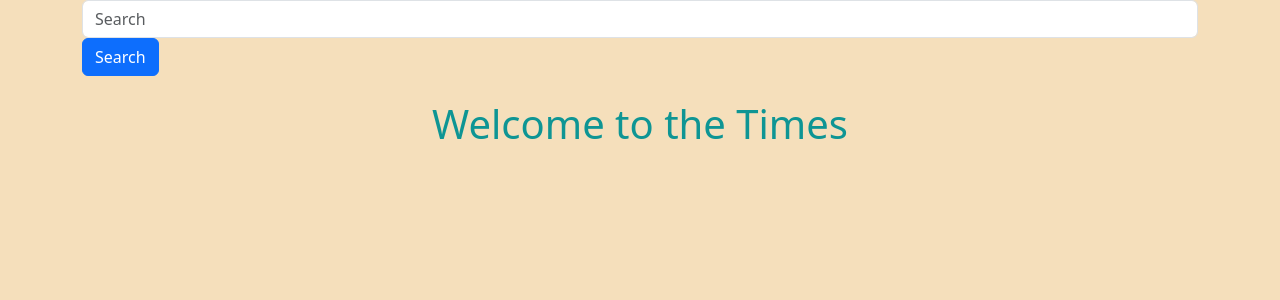
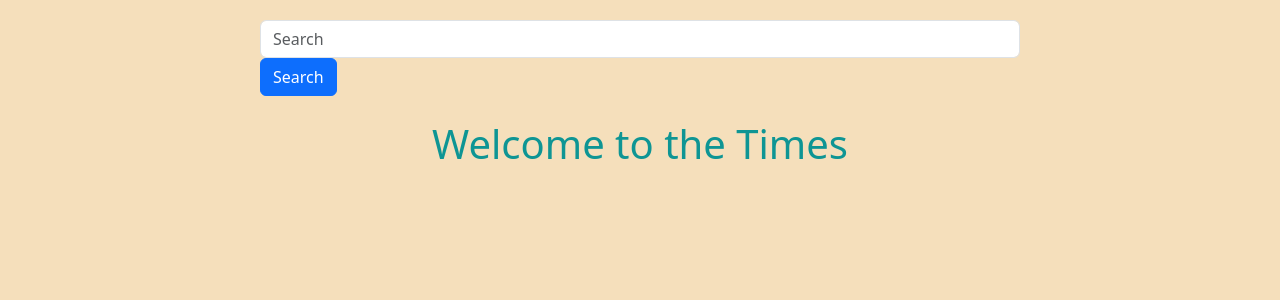
Before and after one commit to obedNuertey1/news-website, a Flask app: page / in a window 1280 px wide. Shown: the part 63-363 px from the top of the page. Run offline with Flask 2, Linux system fonts and the light colour scheme; data that the repository does not hold is empty; style sheets or scripts are compiled from the project's sources.

Commit message:
patch: on line 49 to 53 ./static/styles.scss

```diff
--- a/static/styles.scss
+++ b/static/styles.scss
@@ -45,3 +45,9 @@ body{
         border-color: rgba(255, 255, 255, 0.1)
     }
 }
+
+.container{
+    max-width: 800px;
+    margin: 0 auto;
+    padding: 20px
+}
```
